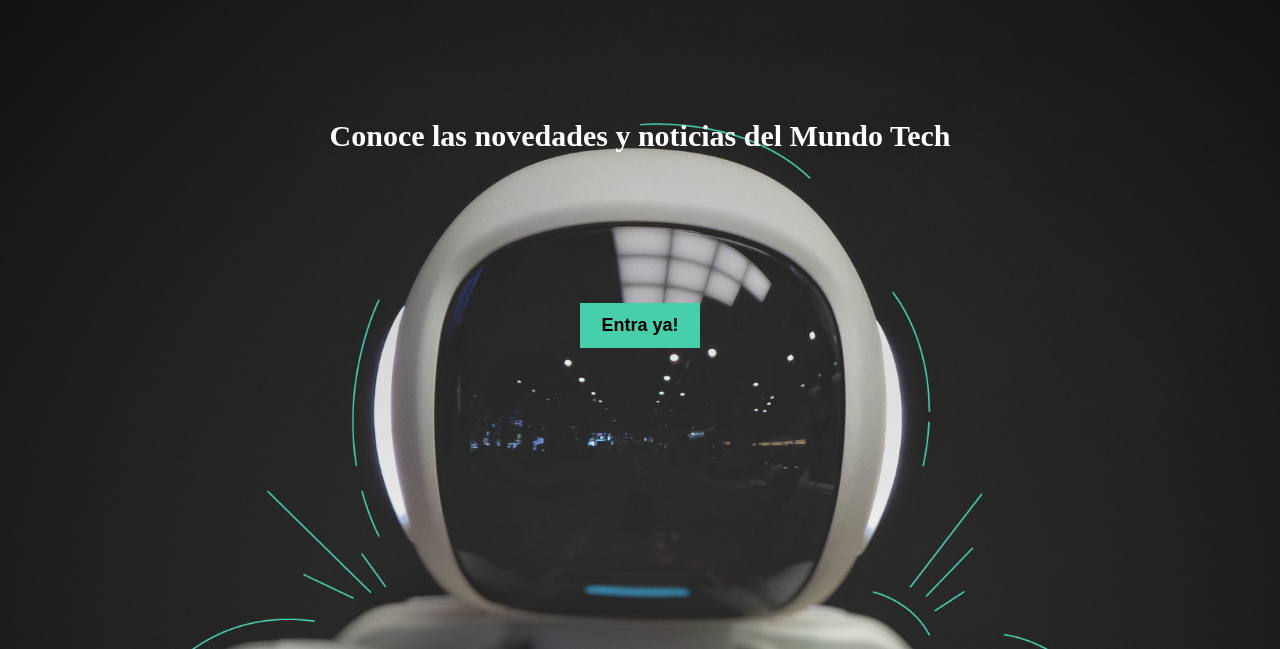
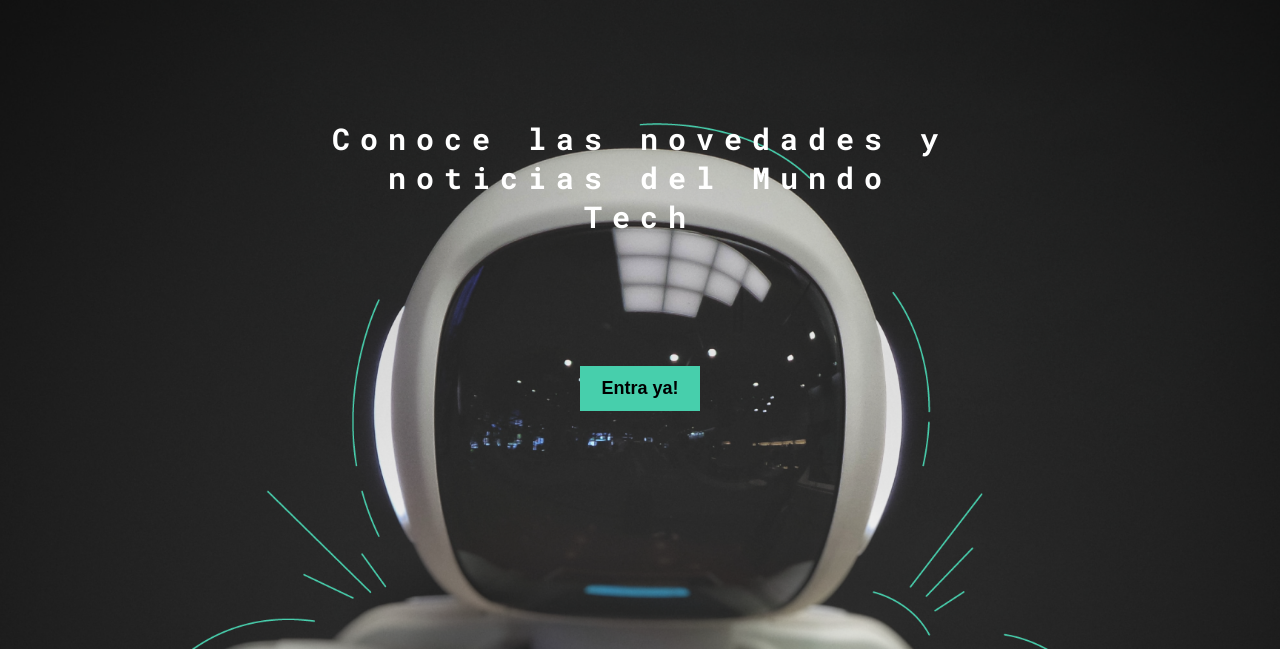
Before and after one commit to bry4ndres/blog, a plain HTML site: page index.html in a window 1280 px wide. Shown: the part 151-800 px from the top of the page. Drawn offline with Linux system fonts and the light colour scheme.

Commit message:
Fuentes en la página principal

```diff
--- a/css/main.css
+++ b/css/main.css
@@ -8,6 +8,7 @@ body
     bottom: 0;
     left: 0;
     right: 0;
+    font-family: 'Roboto Mono', monospace;
 }
 
 a
@@ -102,12 +103,15 @@ nav
     margin-top: 130px;
     color: white;
     font-size: 30px;
+    font-weight: 700;
+    letter-spacing: 10px;
     text-align: center;
+
 }
 
 .main__button
 {
-    margin-top: 130px;
+    margin-top: 110px;
 
 }
 
@@ -116,7 +120,7 @@ nav
     width: 120px;
     height: 45px;
     font-size: 18px;
-    font-weight: bold;
+    font-weight: 700;
     background-color:#47cfac ;
     border: 0.1px solid #47cfac ;
 }
--- a/index.html
+++ b/index.html
@@ -6,6 +6,8 @@
     <title>Blog</title>
     <link rel="stylesheet" href="./css/main.css">
     <link rel="stylesheet" href="./css/font/flaticon.css">
+    <link rel="preconnect" href="https://fonts.gstatic.com">
+    <link href="https://fonts.googleapis.com/css2?family=Roboto+Mono:wght@400;500;700&family=Roboto+Slab:wght@400;700&family=Roboto:wght@400;500;700;900&display=swap" rel="stylesheet">
 </head>
 <body>
     <header>
@@ -31,7 +33,7 @@
             <h1 class="main__title">
                 Conoce las novedades y noticias del Mundo Tech
             </h1>
-            <a href="" class="main__button">
+            <a href="blogs.html" class="main__button">
                 <button>Entra ya!</button>
             </a>
     </main>
```
